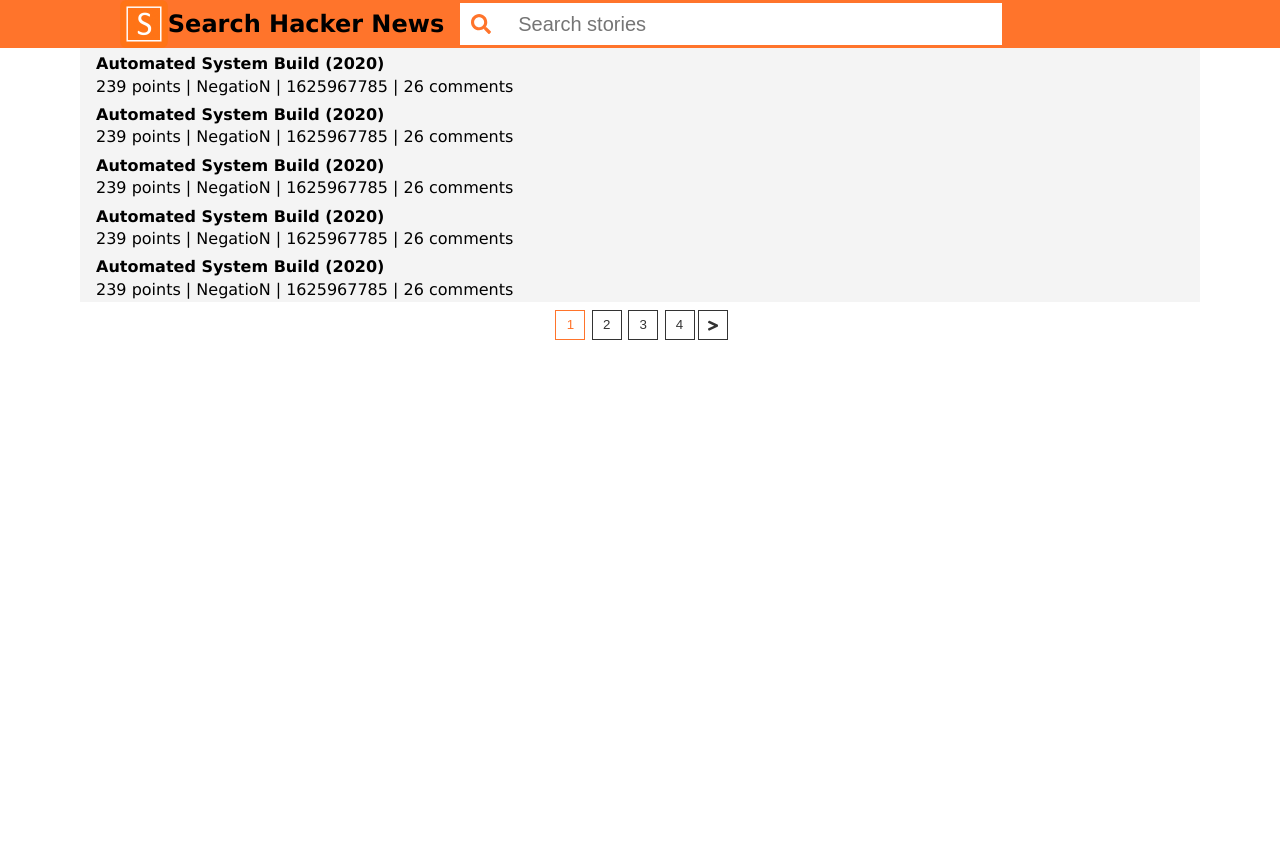
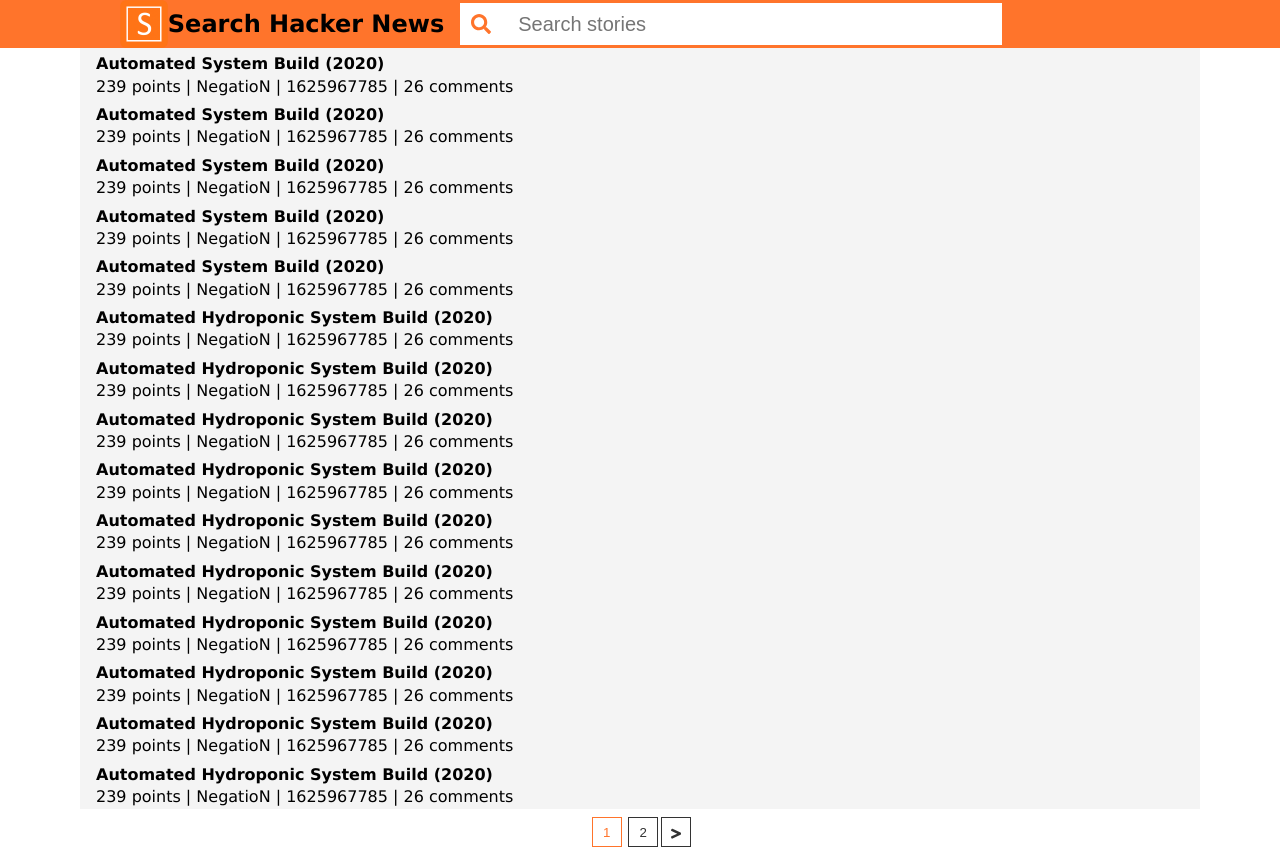
Before and after one commit to tom-motiejunas/hacker-news-search, a React (Vite) app: page / in a window 1280 px wide. Before the commit the page ends 800 px from the top, so only its background shows below. Built offline with nearby package versions, Linux system fonts and the light colour scheme.

Commit message:
added search bar functionality

```diff
--- a/src/App.jsx
+++ b/src/App.jsx
@@ -3,13 +3,21 @@ import React, { useState } from "react";
 import Header from "./components/header/header.component";
 import List from "./components/list/list.component";
 
+import stories from "./stories";
+
 import "./App.css";
 
 function App() {
+  const [stor, setStor] = useState(stories);
+
   return (
     <div className="App">
-      <Header className="App-header"></Header>
-      <List></List>
+      <Header
+        className="App-header"
+        stories={stor}
+        setStories={setStor}
+      ></Header>
+      <List stories={stor}></List>
     </div>
   );
 }
--- a/src/components/header/header.component.css
+++ b/src/components/header/header.component.css
@@ -41,5 +41,4 @@
   border: none;
   color: var(--main-color);
   font-size: 20px;
-  cursor: pointer;
 }
--- a/src/components/header/header.component.jsx
+++ b/src/components/header/header.component.jsx
@@ -6,7 +6,26 @@ import { faSearch } from "@fortawesome/free-solid-svg-icons";
 
 import Logo from "../../assets/logo.png";
 
-function Header() {
+function searchFunc(e, stories, setStories) {
+  const newStories = [];
+
+  e = e.toLowerCase();
+
+  stories.forEach((el) => {
+    if (el.title.toLowerCase().includes(e)) {
+      newStories.push(el);
+    }
+  });
+  setStories(newStories);
+}
+
+let oldStories = [];
+
+function Header({ stories, setStories }) {
+  if (oldStories.length === 0) {
+    oldStories = stories;
+  }
+
   return (
     <nav className="nav-bar">
       <div className="logo-box">
@@ -22,6 +41,7 @@ function Header() {
           name="search"
           className="search-field"
           placeholder="Search stories "
+          onChange={(e) => searchFunc(e.target.value, oldStories, setStories)}
         />
       </div>
     </nav>
--- a/src/components/list/list.component.jsx
+++ b/src/components/list/list.component.jsx
@@ -4,8 +4,6 @@ import "./list.component.css";
 
 import ListItem from "../list-item/list-item.component";
 import SearchNav from "../search-nav/search-nav.component";
-
-import stories from "../../stories";
 
 function returnPageArr(arr, page, perPage) {
   const startIndex = perPage * (page - 1);
@@ -17,13 +15,13 @@ function pageNum(arr, perPage) {
   return Math.ceil(arr.length / perPage);
 }
 
-function List() {
+function List({ stories }) {
   const [page, setPage] = useState(1);
 
   return (
     <section>
       <ul className="list-box">
-        {returnPageArr(stories, page, 5).map((el) => (
+        {returnPageArr(stories, page, 15).map((el) => (
           <ListItem
             key={el.id}
             author={el.by}
@@ -36,7 +34,7 @@ function List() {
       </ul>
       <SearchNav
         page={page}
-        pageNum={pageNum(stories, 5)}
+        pageNum={pageNum(stories, 15)}
         pageFunc={setPage}
       ></SearchNav>
     </section>
--- a/src/components/search-nav/search-nav.component.jsx
+++ b/src/components/search-nav/search-nav.component.jsx
@@ -16,7 +16,7 @@ function isFirstPage(page, decrement) {
 }
 
 function isLastPage(page, pageNum, increment) {
-  if (page !== pageNum) {
+  if (page !== pageNum && pageNum != 0) {
     return (
       <button className="btn" onClick={increment}>
         <FontAwesomeIcon icon={faGreaterThan}></FontAwesomeIcon>
```
Also changed, not shown: src/components/list-item/list-item.component.jsx (+1 -6 lines).
